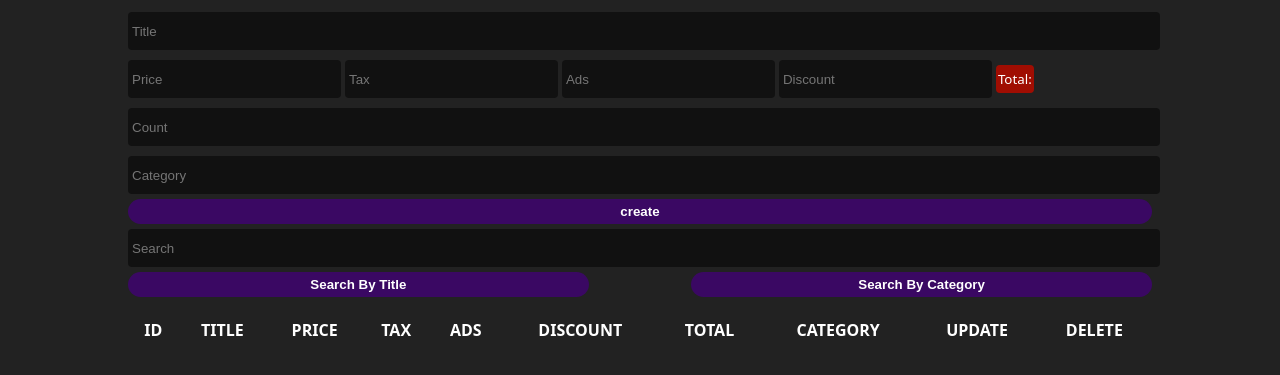
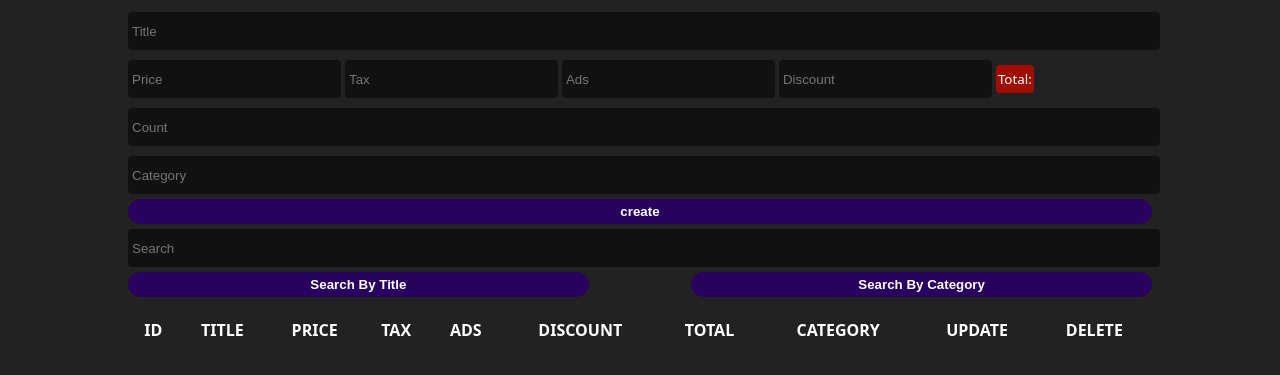
Before and after one commit to muhammed2096/cruds, a plain HTML site: page index.html in a window 1280 px wide. Shown: the part 101-476 px from the top of the page. Drawn offline with Linux system fonts and the light colour scheme.

Commit message:
Update style.css

```diff
--- a/css/style.css
+++ b/css/style.css
@@ -56,7 +56,7 @@ button{
     border: none;
     height: 25px;
     cursor: pointer;
-    background: #3a0863;
+    background: #29025f;
     border-radius: 50px;
     font-weight: bold;
     color: #fff;
```
